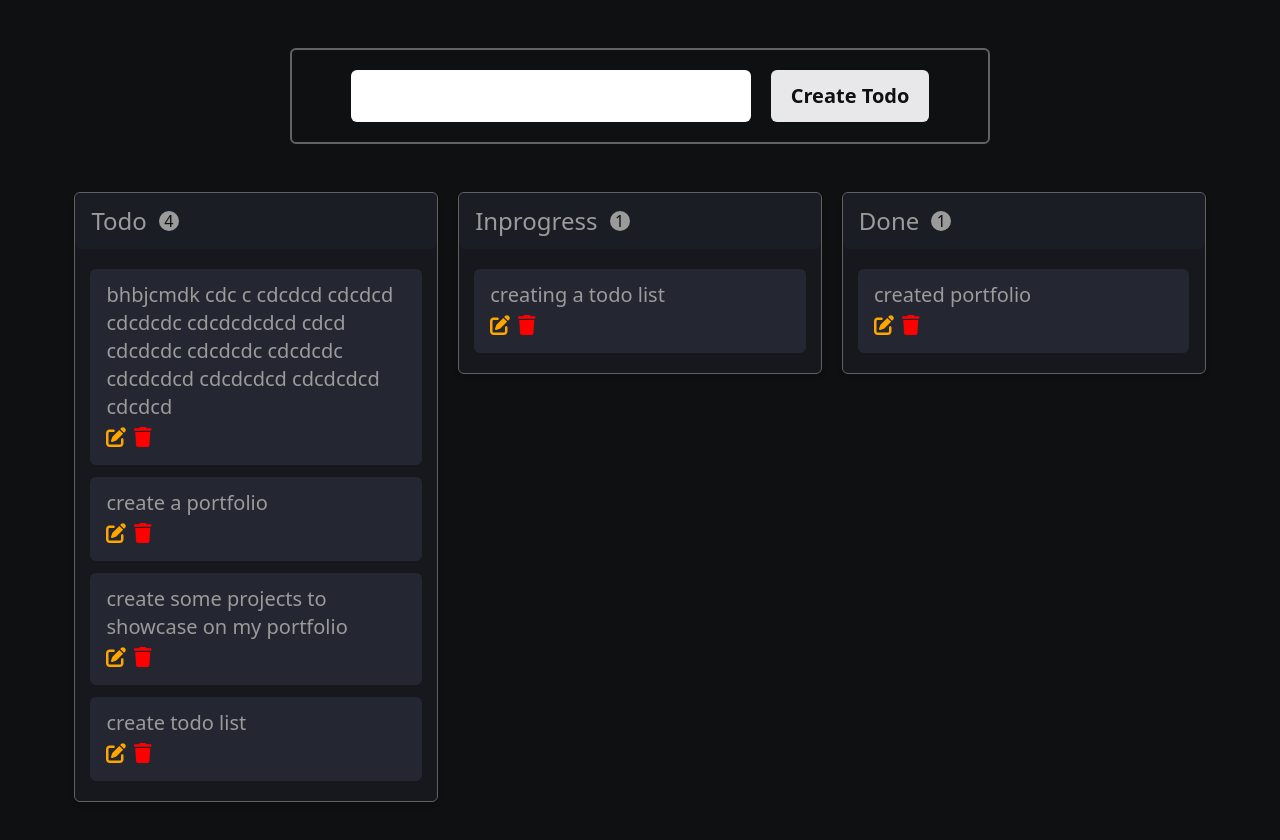
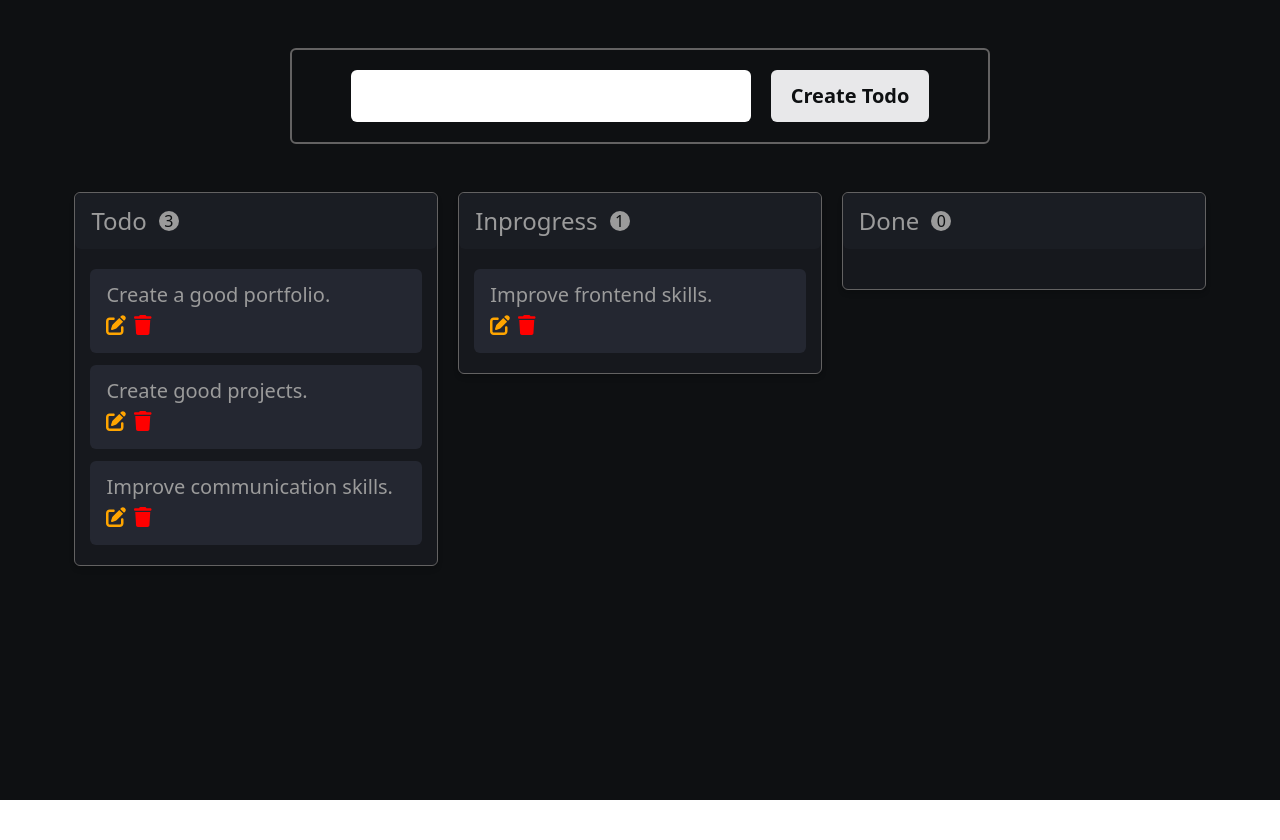
Before and after one commit to Harsh-garg-coder/Todo-lists, a React (Vite) app: page / in a window 1280 px wide. Shown: the top 840 px of the page. After the commit the page ends 800 px from the top, so only its background shows below. Built offline with nearby package versions, Linux system fonts and the light colour scheme.

Commit message:
changed initial todos

```diff
--- a/src/config.ts
+++ b/src/config.ts
@@ -1,33 +1,26 @@
 export const data = {
     todo: [
         {
-            id: "something",
-            text: "bhbjcmdk cdc c cdcdcd cdcdcd cdcdcdc cdcdcdcdcd cdcd cdcdcdc cdcdcdc cdcdcdc cdcdcdcd cdcdcdcd cdcdcdcd cdcdcd"
-        },
-        {
             id: "1",
-            text: "create a portfolio",
+            text: "Create a good portfolio."
         },
         {
             id: "2",
-            text: "create some projects to showcase on my portfolio",
+            text: "Create good projects.",
         },
         {
             id: "3",
-            text: "create todo list"
-        },
+            text: "Improve communication skills.",
+        }
     ],
     inprogress: [
         {
             id: "4",
-            text: "creating a todo list",
+            text: "Improve frontend skills.",
         }
     ],
     done: [
-        {
-            id: "5",
-            text: "created portfolio",
-        }
+
     ]
 }
 
```
